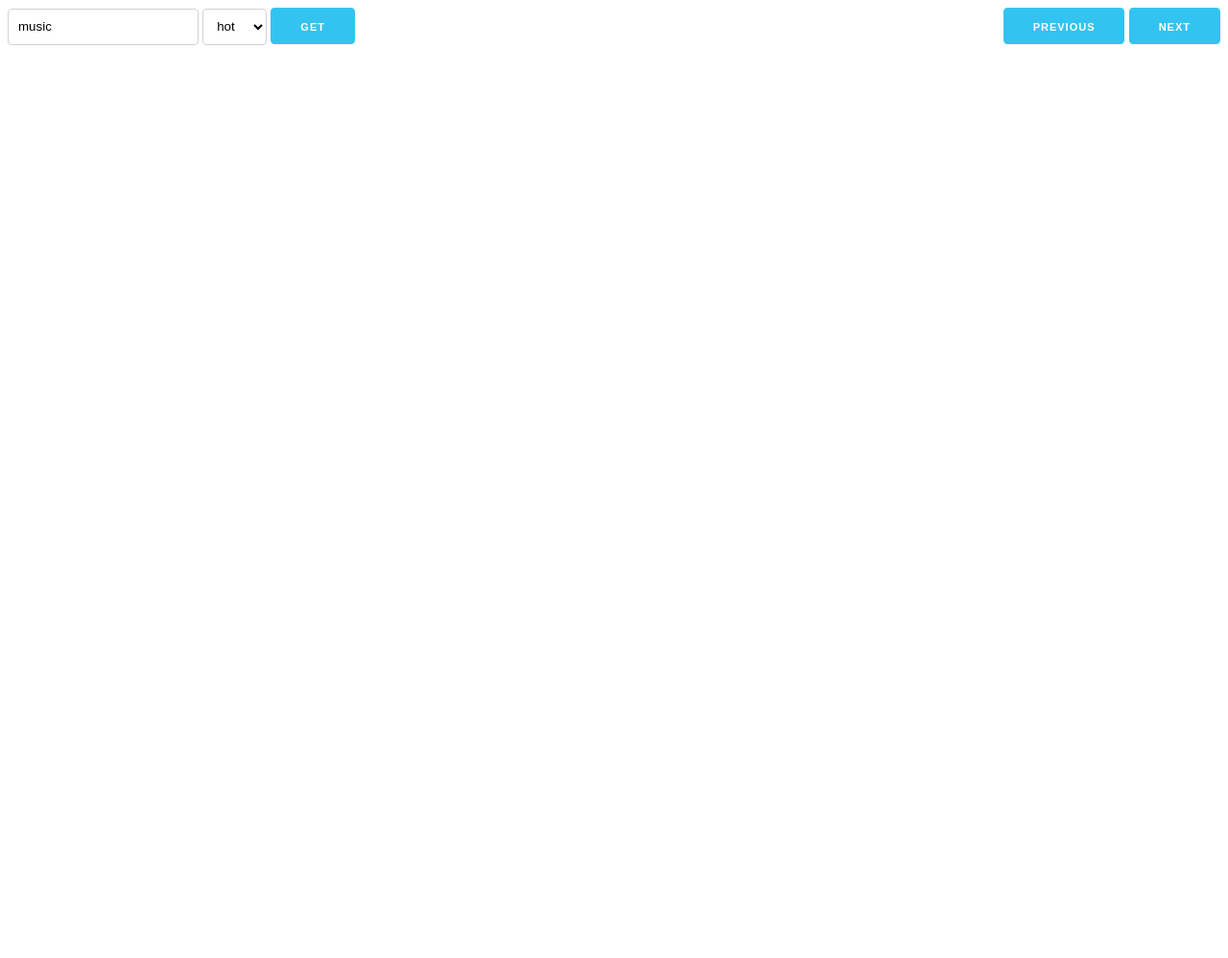
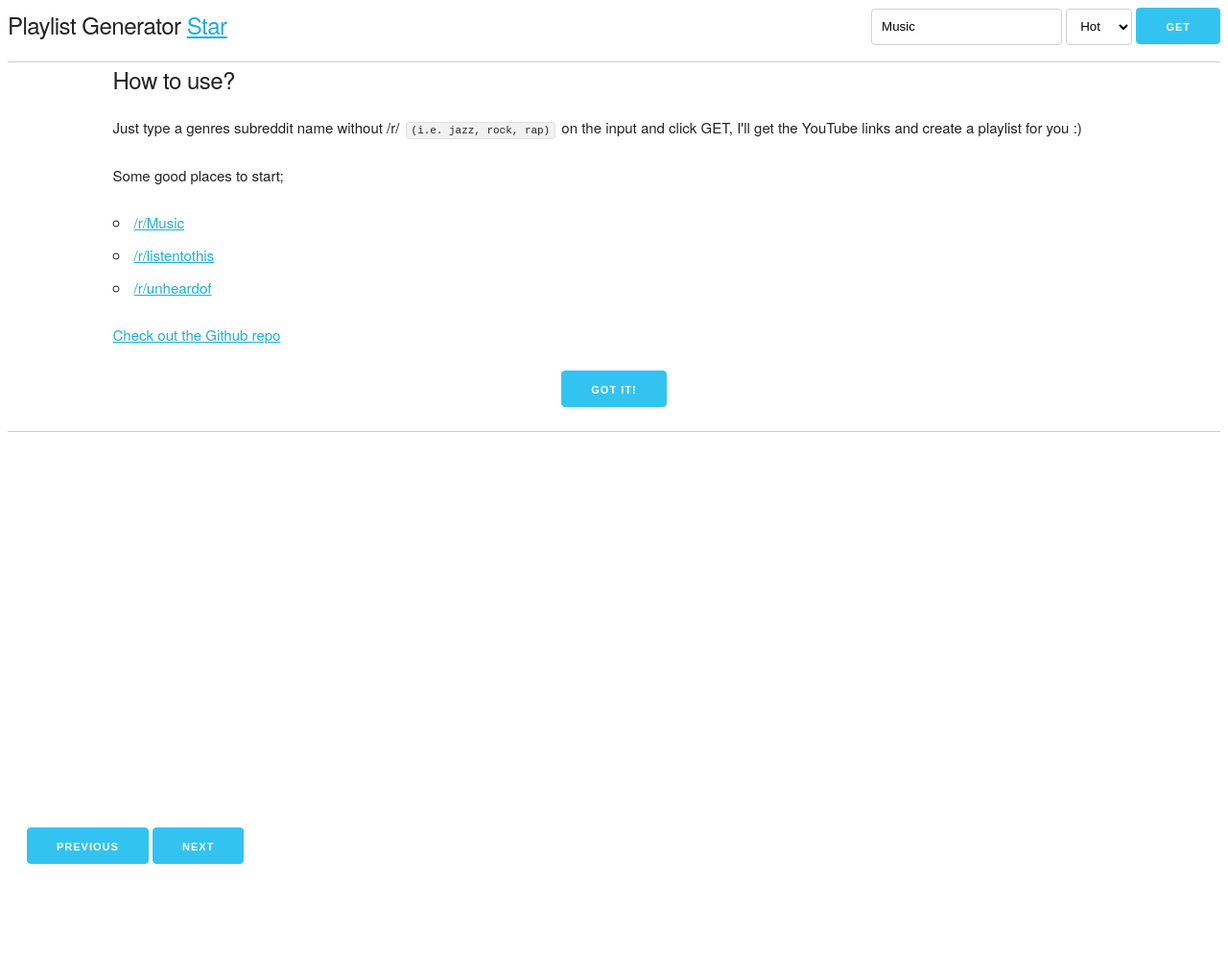
Before and after one commit to okb1100/playlist-generator, a website: page public/index.html in a window 1280 px wide. Shown: the whole page at 96% size. Before the commit the page ends 895 px from the top, so only its background shows below. Drawn offline with nearby package versions, Linux system fonts and the light colour scheme; no server answers.

Commit message:
A little bit better layout

```diff
--- a/public/css/style.css
+++ b/public/css/style.css
@@ -1,25 +1,48 @@
 body {
-    overflow: hidden;
+    overflow-x: hidden;
 }
 iframe {
     border: none;
 }
 ul.song-list {
     overflow-y: scroll;
-    height: 100vh;
+    height: 500px;
+}
+ul.song-list::-webkit-scrollbar {
+    background-color: transparent;
+    width: 5px;
+}
+ul.song-list::-webkit-scrollbar-thumb {
+    background-color: #1eaedb;
+    border-radius: 5px;
 }
 li.list {
     position: relative;
     cursor: pointer;
     list-style-type: none;
 }
+.tut,
+.nav {
+    border-bottom: 1px solid #cecece;
+}
 span.current {
     position: absolute;
     display: inline-block;
-    background-color: #1eaedb;
-    border-color: #1eaedb;
-    border-radius: 5px;
+    border-radius: 0;
+    border: none;
+    background-color: #78defd;
     z-index: -1;
     width: 90%;
     height: 100%;
 }
+.u-padding-10 {
+    padding: 10px;
+}
+h5.brand {
+    display: inline-block;
+}
+h5.brand > iframe {
+    position: relative;
+    top: 5px;
+    margin-left: 10px;
+}
--- a/public/index.html
+++ b/public/index.html
@@ -1,7 +1,7 @@
 <html>
 
 <head>
-    <title>Hello!</title>
+    <title>Playlist Generator</title>
     <meta http-equiv="Content-Type" content="text/html;charset=UTF-8">
     <meta name="viewport" content="width=device-width, initial-scale=1.0">
     <script src="https://ajax.googleapis.com/ajax/libs/angularjs/1.6.5/angular.min.js"></script>
@@ -11,19 +11,57 @@
 
 <body ng-app="playlistApp" ng-controller="playlistController" ng-init="urlIndex=0;load()">
     <div class="container-fluid">
-        <div class="row">
+        <div class="row nav">
             <div class="twelve columns">
-                <div class="u-pull-left">
+                <h5 class="brand">Playlist Generator
+                    <a class="github-button" href="https://github.com/okb1100/playlist-generator" data-size="large" data-show-count="true" aria-label="Star okb1100/playlist-generator on GitHub">Star</a>
 
-                    <input ng-model="sub" type="text" placeholder="subreddit">
+                </h5>
+                <div class="u-pull-right">
+                    <input ng-model="sub" type="text" placeholder="subreddit" required spellcheck="false">
                     <select ng-model="sort">
-                            <option value="hot">hot</option>
-                            <option value="top">top</option>
-                            <option value="new">new</option>
+                            <option value="hot">Hot</option>
+                            <option value="top">Top</option>
+                            <option value="new">New</option>
                         </select>
-                    <button ng-click="load()" class="button button-primary">get</button>
+                    <button ng-click="load()" class="button button-primary">GET</button>
                 </div>
-                <div class="u-pull-right">
+            </div>
+        </div>
+        <div class="row tut" ng-hide="hideTut">
+            <div class="offset-by-one ten columns">
+                <h5>How to use?</h5>
+                <p>
+                    Just type a genres subreddit name without /r/ <code>(i.e. jazz, rock, rap)</code> on the input and click
+                    GET, I'll get the YouTube links and create a playlist for you :)
+                </p>
+                <h6>Some good places to start;</h6>
+                <p>
+                    <ul>
+                        <li>
+                            <a href="https://www.reddit.com/r/Music/">/r/Music</a>
+                        </li>
+                        <li>
+                            <a href="https://www.reddit.com/r/listentothis/">/r/listentothis</a>
+                        </li>
+                        <li>
+                            <a href="https://www.reddit.com/r/unheardof/">/r/unheardof</a>
+                        </li>
+                    </ul>
+
+                </p>
+                <p>
+                    <a href="https://github.com/okb1100/playlist-generator">Check out the Github repo</a>
+                </p>
+                <p>
+                    <button class="button button-primary u-center" ng-click="hideTut = true">Got it!</button>
+                </p>
+            </div>
+        </div>
+        <div class="row u-padding-10">
+            <div class="six columns">
+                <iframe width="100%" height="50%" ng-src="{{urlList[urlIndex].url}}"></iframe>
+                <div class="u-padding-10">
                     <button ng-click="skip('prev')" class="button button-primary">
                         Previous
                     </button>
@@ -32,15 +70,10 @@
                     </button>
                 </div>
             </div>
-        </div>
-        <div class="row">
-            <div class="six columns">
-                <iframe width="100%" height="50%" ng-src="{{urlList[urlIndex].url}}"></iframe>
-            </div>
             <div class="six columns">
                 <ul class="song-list">
                     <li class="list" ng-repeat="url in urlList" ng-index="{{$index}}" ng-click="skip($index)">
-                        <span class="current button" ng-if="$index === urlIndex"></span> {{url.title}}
+                        <span class="current button" ng-if="$index === urlIndex"></span> [{{$index+1}}] {{url.title}}
                     </li>
                 </ul>
             </div>
@@ -48,6 +81,7 @@
 
     </div>
     <script src="js/main.js"></script>
+    <script async defer src="https://buttons.github.io/buttons.js"></script>
 </body>
 
 </html>
--- a/public/js/main.js
+++ b/public/js/main.js
@@ -1,6 +1,6 @@
 var app = angular.module('playlistApp', []);
 app.controller('playlistController', ($scope, $http, $sce) => {
-    $scope.sub = 'music';
+    $scope.sub = 'Music';
     $scope.sort = 'hot';
     $scope.load = () => {
         $http
@@ -24,7 +24,7 @@ app.controller('playlistController', ($scope, $http, $sce) => {
             $scope.urlIndex++;
         } else if (to === 'prev' && $scope.urlIndex > 0) {
             $scope.urlIndex--;
-        } else {
+        } else if (typeof to === 'number') {
             $scope.urlIndex = to;
         }
     };
```
